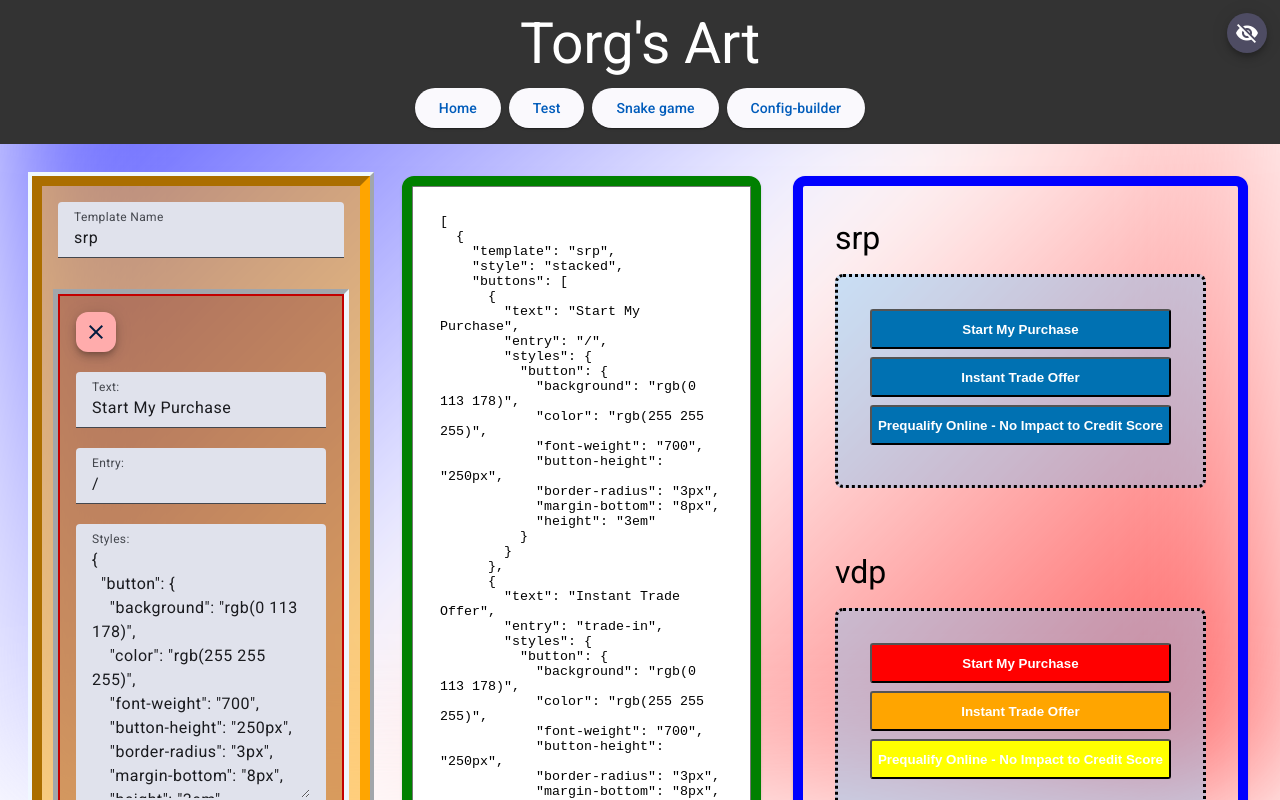
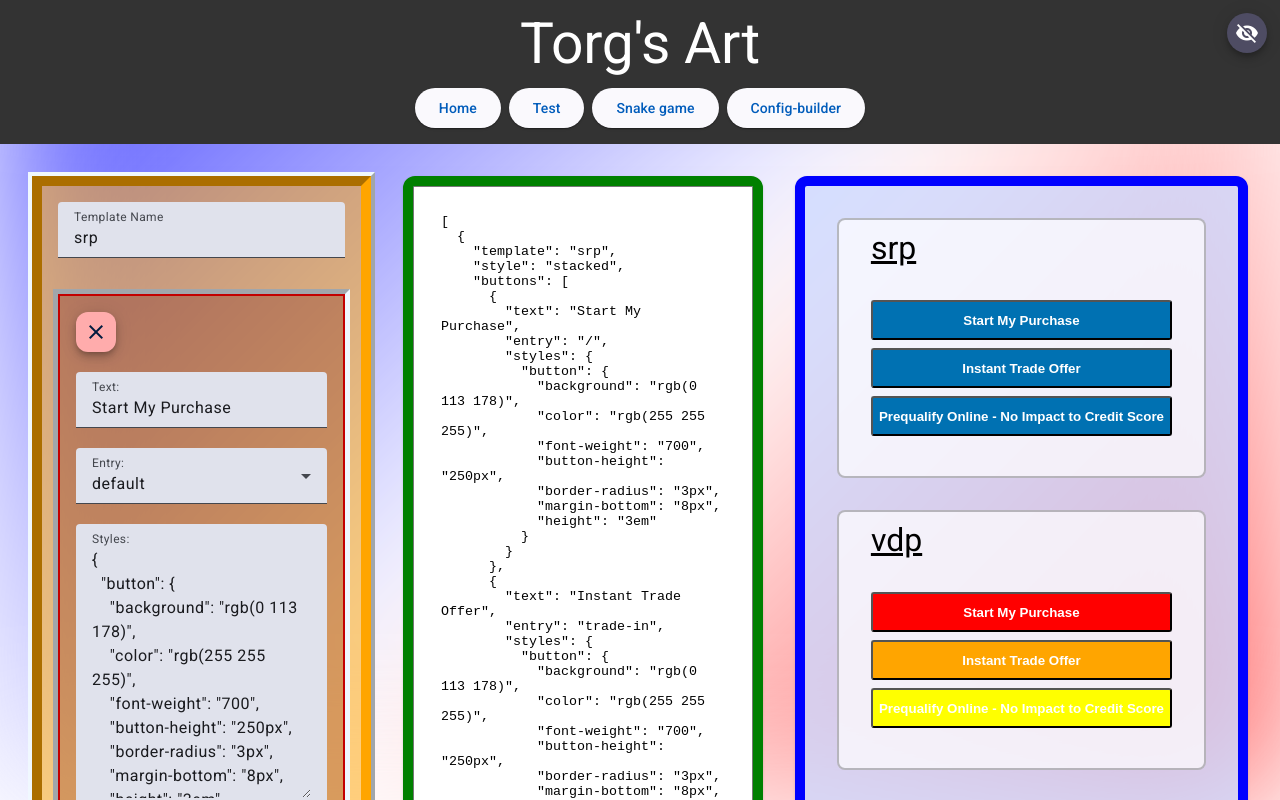
Before and after one commit to brutalnessities/brutalnessities.github.io, an Angular app: page /config-builder in a window 1280 px wide. Shown: the top 800 px of the page. Built offline with nearby package versions, Linux system fonts and the light colour scheme.

Commit message:
added options and styled preview with hover

```diff
--- a/src/app/routes/config-builder/config-builder.component.html
+++ b/src/app/routes/config-builder/config-builder.component.html
@@ -25,7 +25,15 @@
 
                 <mat-form-field>
                   <mat-label>Entry:</mat-label>
-                  <input matInput formControlName="entry" />
+                  <mat-select formControlName="entry">
+                    <mat-option [value]="'/'">default</mat-option>
+                    <mat-option [value]="'estimator'">estimator</mat-option>
+                    <mat-option [value]="'accessories'">accessories</mat-option>
+                    <mat-option [value]="'trade-in'">trade-in</mat-option>
+                    <mat-option [value]="'finance'">finance</mat-option>
+                    <mat-option [value]="'eprice'">eprice</mat-option>
+                    <mat-option [value]="'protection'">protection</mat-option>
+                  </mat-select>
                 </mat-form-field>
 
                 <mat-form-field class="textarea">
@@ -50,14 +58,14 @@
 
   <mat-card class="preview">
     <div class="templates">
-      <ng-container *ngFor="let template of parsed">
+      <div *ngFor="let template of parsed" class="template">
         <h4>{{ template.template }}</h4>
-        <div class="template">
+        <div class="buttons-wrapper">
           <div class="buttons" *ngFor="let button of template.buttons">
             <button [ngStyle]="button.styles.button">{{ button.text }}</button>
           </div>
         </div>
-      </ng-container>
+      </div>
     </div>
   </mat-card>
 </div>
--- a/src/app/routes/config-builder/config-builder.component.sass
+++ b/src/app/routes/config-builder/config-builder.component.sass
@@ -45,14 +45,18 @@
 
 .preview
     border: 10px solid blue
+    background-color: #cbd8ffc0
     padding: 2em
     h4
         align-self: start
+        margin-bottom: 1em
+        text-decoration: underline
+
 
     .templates
         display: flex
         flex-direction: column
-        // gap: 2em
+        gap: 2em
 
     .template
         border: 2px solid #00000040
@@ -60,10 +64,13 @@
         flex-wrap: wrap
         flex-direction: column
         align-items: center
-        padding: 2em
+        padding: .5em 2em 2em
         border-radius: 8px
-        border: 3px dotted black
-        background-color: #6cc5ff5c
+        background-color: #ffffffb6
+
+        &:hover > .buttons-wrapper
+            outline: 6px dotted #00a900
+
 
     .buttons
         display: flex
@@ -71,6 +78,3 @@
 
         button
             flex: 1
-
-    h4 + .template
-        margin-bottom: 4em
```
Also changed, not shown: src/app/shared/shared.module.ts (+7 -3 lines).
